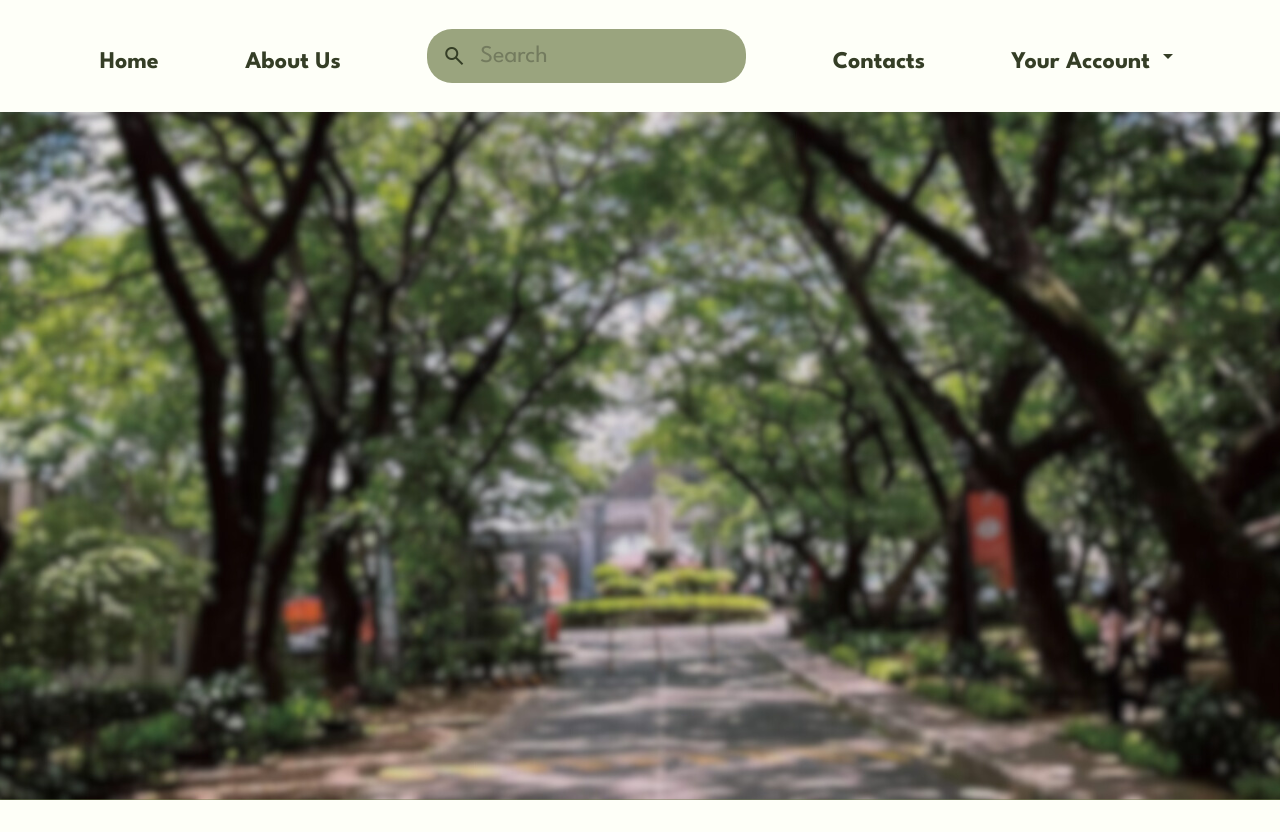
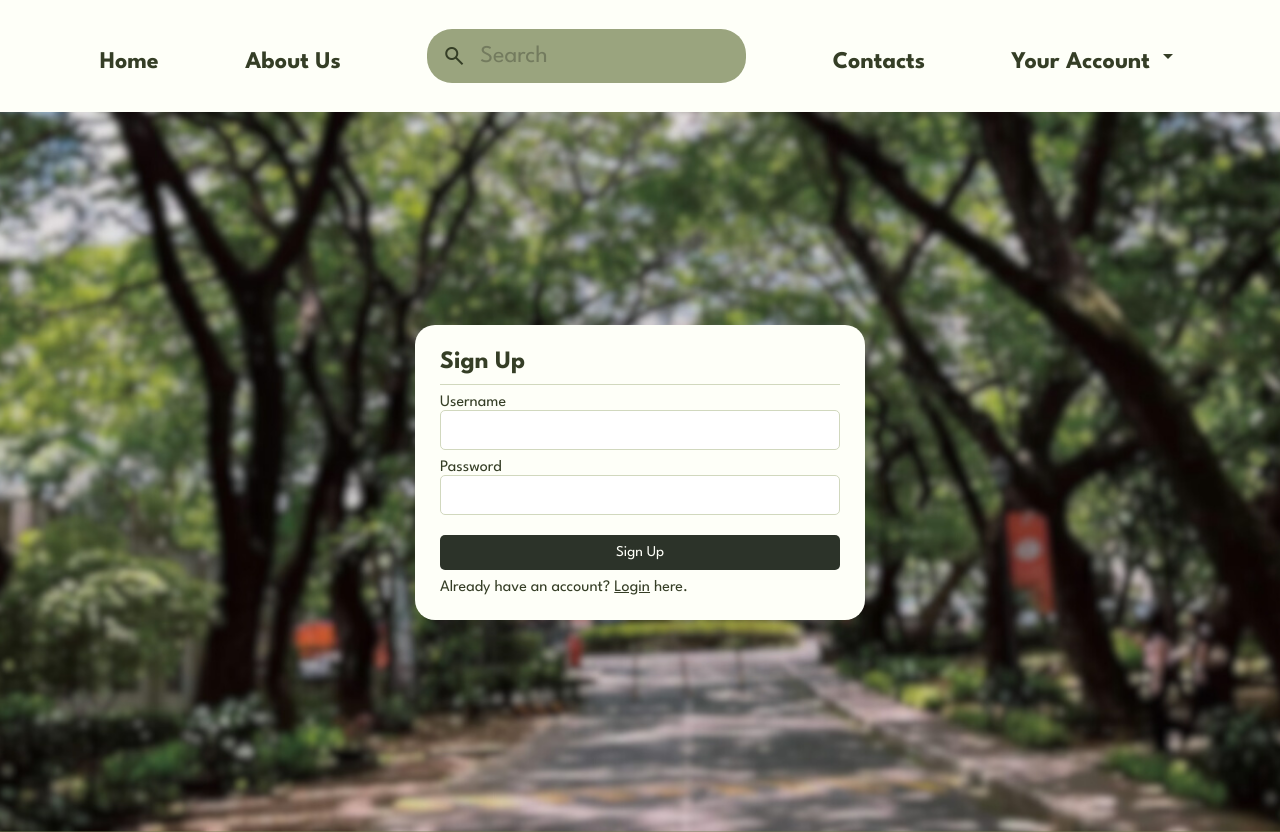
Before and after one commit to Bladeeee3/The-Possibilities, a PHP site: page /Signup.html in a window 1280 px wide. Before the commit the page ends 800 px from the top, so only its background shows below. Run offline with PHP 8.4, Linux system fonts and the light colour scheme.

Commit message:
updated login signup and about

```diff
--- a/Home.html
+++ b/Home.html
@@ -14,6 +14,7 @@
 .space{
     padding: 10px 80px;
 }
+
 body{
     background-image: url(Media/Header.png);
     background-repeat: no-repeat;
@@ -22,7 +23,7 @@ body{
 </style>
 </head>
 <body>
-    <div>
+    <div class="header">
         <nav>
             <ul>
                 <li><a href="Home.html">Home</a></li>
--- a/Library.css
+++ b/Library.css
@@ -2,6 +2,7 @@
 *{
     margin: 0;
     padding: 0;
+    box-sizing: border-box;
     font-family: 'League Spartan';
     color: #353e26;
 }
@@ -113,3 +114,68 @@ nav ul li a:hover{
 nav ul li a.DpDn:hover{
     background-color: #d1d8be;
 }
+
+/*--Login/Signup page--*/
+.container{
+    display: flex;
+    align-items: center;
+    justify-content: center;
+    min-height: 90vh;
+}
+
+.box{
+    background: #fefff8;
+    display: flex;
+    flex-direction: column;
+    padding: 25px 25px;
+    border-radius: 20px;
+    box-shadow: 0 0 128px 0 rgba(0, 0, 0, 0.1),
+                0 32px 64px -48px rgba(0, 0, 0, 0.5);
+}
+.form-box{
+    width: 450px;
+    margin: 0px 10px;
+}
+.form-box header{
+    font-size: 25px;
+    font-weight: bold;
+    padding-bottom: 10px;
+    border-bottom: 1px solid #d1d8be;
+    margin-bottom: 10px;
+}
+.form-box form .field{
+    display: flex;
+    margin-bottom: 10px;
+    flex-direction: column;
+}
+.form-box form .input input{
+    height: 40px;
+    width: 100%;
+    font-size: 16px;
+    padding: 0 10px;
+    border-radius: 5px;
+    border: 1px solid #d1d8be;
+    outline: none;
+}
+.btn{
+    height: 35px;
+    background: #2c3329;
+    border: 0;
+    border-radius: 5px;
+    color: #fefff8;
+    font-size: 15px;
+    cursor: pointer;
+    transition: all 0.3s;
+    margin-top: 10px;
+    padding: 0px 10px;
+
+}
+.btn:hover{
+    opacity: 0.82;
+}
+.submit{
+    width: 100%;
+}
+.link{
+    margin-bottom: 15px;
+}
--- a/Signup.html
+++ b/Signup.html
@@ -43,5 +43,27 @@ body{
         </nav>
     </div>
 
+    <div class="container">
+        <div class="box form-box">
+            <header>Sign Up</header>
+            <form action="" method="post">
+                <div class="field input">
+                    <label for="username">Username</label>
+                    <input type="text" name="username" id="username" required>
+                </div>
+                <div class="field input">
+                    <label for="password">Password</label>
+                    <input type="password" name="password" id="password" required>
+                </div>
+                <div class="field">
+
+                    <input type="submit" class="btn" name="submit" value="Sign Up" required>
+                </div>
+                <div class="links">
+                    Already have an account? <a href="Login.html">Login</a> here.
+                </div>
+            </form>
+        </div>
+    </div>
 
 </body>
```
Also changed, not shown: About.html (+26 -13 lines), Login.html (+22 -0 lines), Media/books.png (added).
